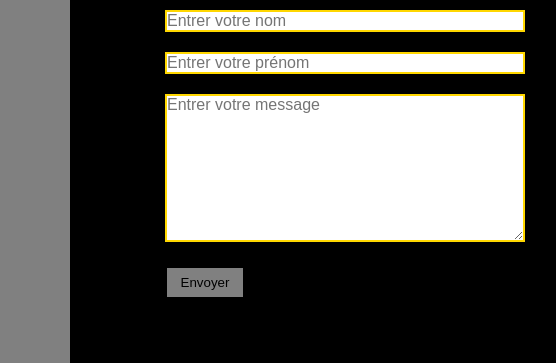
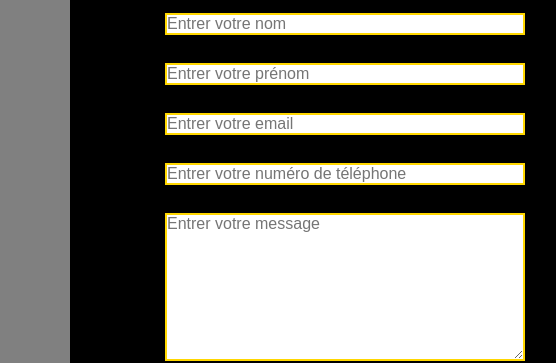
Before and after one commit to ibrahimacamara335/apprentissage-html-css-mediaquery, a plain HTML site: page index.html in a window 1280 px wide. Shown: the part 246-609 px from the top of the page, 570-1126 px from the left. Drawn offline with Linux system fonts and the light colour scheme.

Commit message:
augmentation des champs

```diff
--- a/css/style.css
+++ b/css/style.css
@@ -122,6 +122,10 @@ form {
 .input-group {
     margin-bottom: 30px;
     position: relative;
+}
+
+.input-group {
+    height: 30px;
 }
 
 input,
--- a/index.html
+++ b/index.html
@@ -47,16 +47,29 @@
             <form>
                 <div class="input-group">
                     <input class="input-champ" maxlength="30" type="text" id="name" placeholder="Entrer votre nom"
-                        required>
+                        required pattern="[A-Za-z\d\. \s]{2,30}"
+                        title="Ce champ doit commencer par une lettre majiscule et sa ne prend pas des caractères speciaux">
                     <label for="name"></label>
                 </div>
                 <div class="input-group">
                     <input class="input-champ" maxlength="30" type="text" id="name" placeholder="Entrer votre prénom"
-                        required>
+                        required pattern="^[A-Z][A-Za-z\d\. \s]{2,30}"
+                        title="Ce champ doit commencer par une lettre majiscule et sa ne prend pas des caractères speciaux">
                     <label for="name"></label>
                 </div>
                 <div class="input-group">
-                    <textarea id="message" rows="8" placeholder="Entrer votre message"></textarea>
+                    <input class="input-champ" maxlength="30" type="email" id="email" placeholder="Entrer votre email"
+                        required pattern="[a-z0-9._%+-]+@[a-z0-9.-]+\.[a-z]{2,}$">
+                    <label for="email"></label>
+                </div>
+                <div class="input-group">
+                    <input class="input-champ" minlength="9" maxlength="15" type="text" id="number"
+                        placeholder="Entrer votre numéro de téléphone" required pattern="[\+\s0-9]+"
+                        title="Ce champ accepte juste les numéros de téléphone">
+                    <label for="number"></label>
+                </div>
+                <div class="input-group">
+                    <textarea id="message" rows="8" placeholder="Entrer votre message" required></textarea>
                     <label for="message"></label>
 
                 </div>
```
